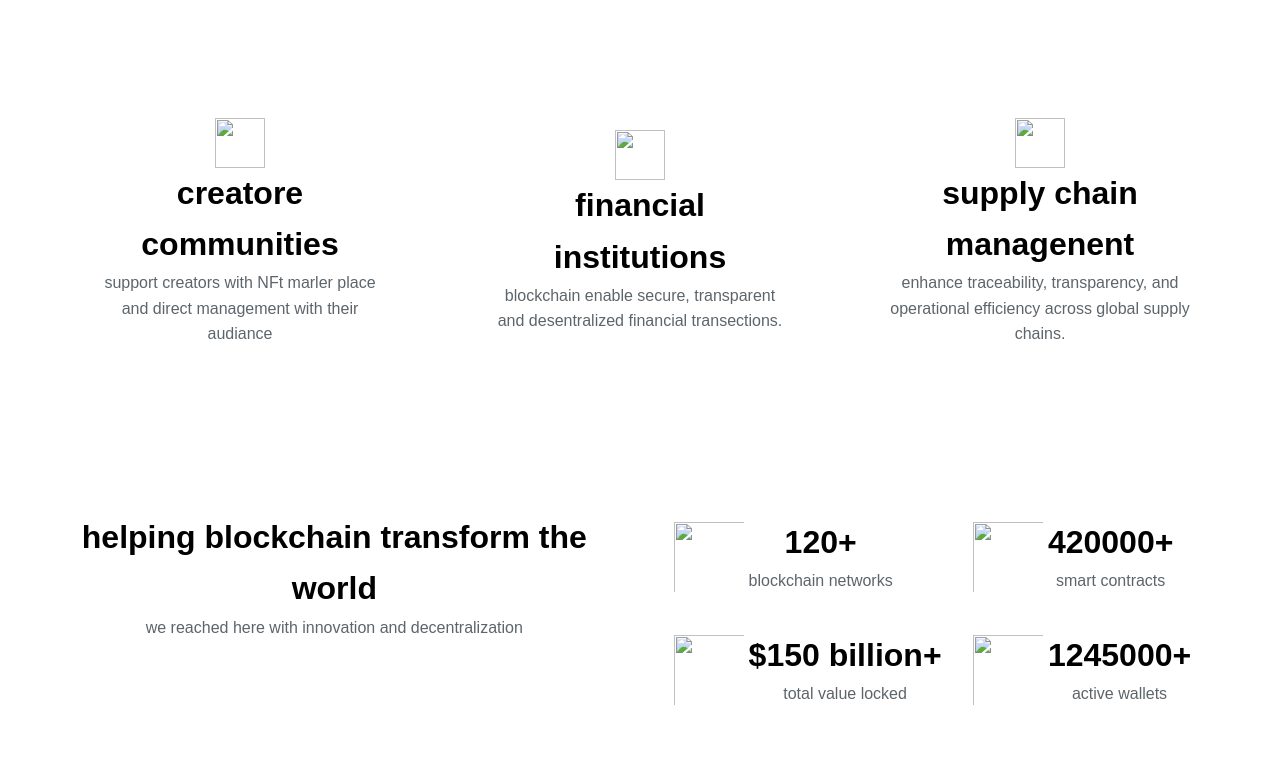
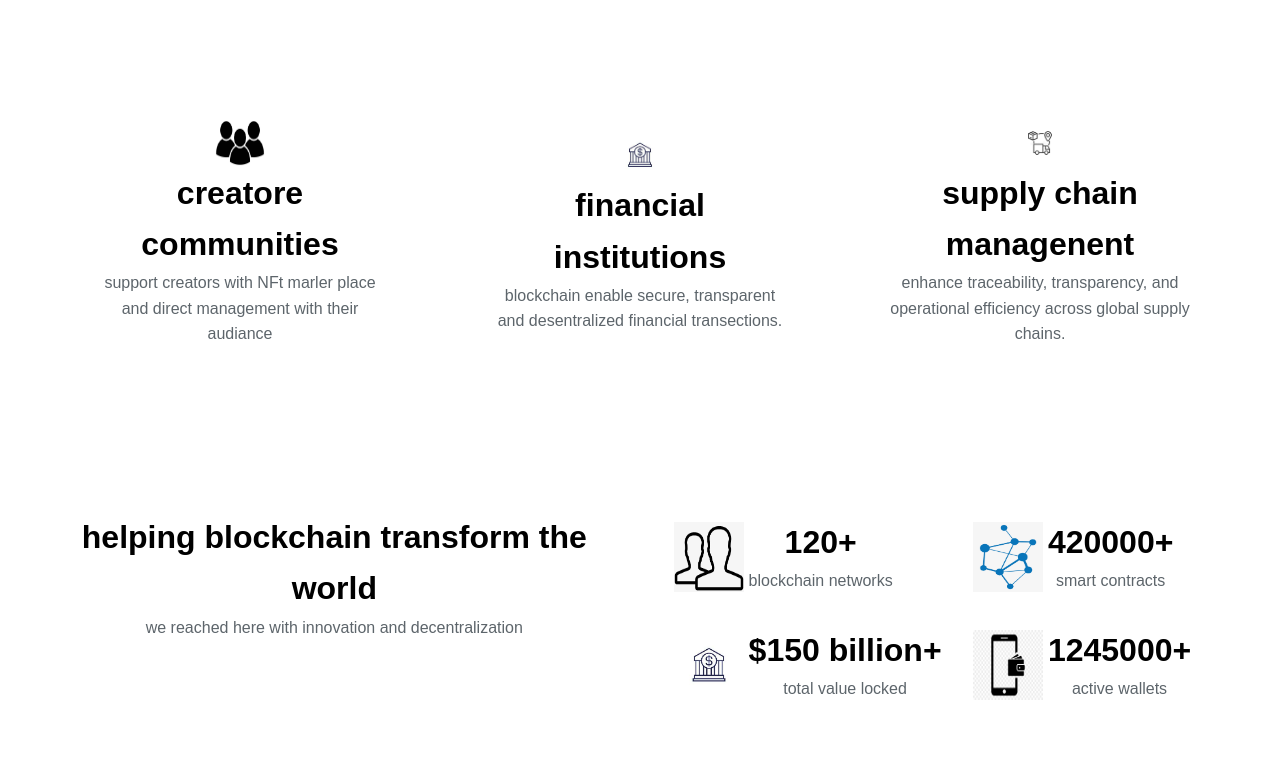
Before and after one commit to mahadihasan301/1st-assignment-NA-F3544E, a plain HTML site: page index.html in a window 1280 px wide. Shown: the part 901-1680 px from the top of the page. Drawn offline with Linux system fonts and the light colour scheme; the site is published under a folder, as on GitHub Pages, so addresses that start at the root find nothing.

Commit message:
pic modified

```diff
--- a/index.html
+++ b/index.html
@@ -59,17 +59,17 @@
 
         <div class="power-2">
             <div class="creatore">
-                <img src="/images/3person.jpg" alt="">
+                <img src="./images/3person.jpg" alt="">
                 <h1>creatore communities</h1>
                 <p>support creators with NFt marler place and direct management with their audiance</p>
             </div>
             <div class="financial">
-                <img src="/images/finance.png" alt="">
+                <img src="./images/finance.png" alt="">
                 <h1>financial institutions</h1>
                 <p>blockchain enable secure, transparent and desentralized financial transections. </p>
             </div>
             <div class="supply-chain">
-                <img src="/images/supplychain.png" alt="">
+                <img src="./images/supplychain.png" alt="">
                 <h1>supply chain managenent</h1>
                 <p>enhance traceability, transparency, and operational efficiency across global supply chains.</p>
             </div>
@@ -86,7 +86,7 @@
         <div class="for-contents">
             <div class="networks">
                 <div class="icon">
-                <img src="/images/networks.png" alt="">
+                <img src="./images/networks.png" alt="">
                 </div>
                 <div class="content-text">
                 <h1>120+</h1>
@@ -96,7 +96,7 @@
             </div>
             <div class="contracts">
                 <div class="icon">
-                    <img src="/images/contracts.png" alt="">
+                    <img src="./images/contracts.png" alt="">
                 </div>
                 <div class="content-text">
                 <h1>420000+</h1>
@@ -104,7 +104,7 @@
                 </div>
             </div>
                 <div class="value">
-                    <div class="icon"><img src="/images/finance.png" alt="">
+                    <div class="icon"><img src="./images/finance.png" alt="">
                     </div>
                     <div class="content-text">
                     <h1>$150 billion+</h1>
@@ -113,7 +113,7 @@
                 </div>
                 <div class="wallets">
                     <div class="icon">
-                        <img src="/images/wallet.png" alt="">
+                        <img src="./images/wallet.png" alt="">
                     </div>
                     <div class="content-text">
                     <h1>1245000+</h1>
@@ -154,7 +154,7 @@
                 </div>
                 </div>
             <div class="third-card">
-                    <img src=" /images/third-card.png" alt="">
+                    <img src=" ./images/third-card.png" alt="">
                     <div class="card-text">
                         <p>expanding blockchain nfts, dapss and web3.</p>
                         <a href="">learn more</a>
```
